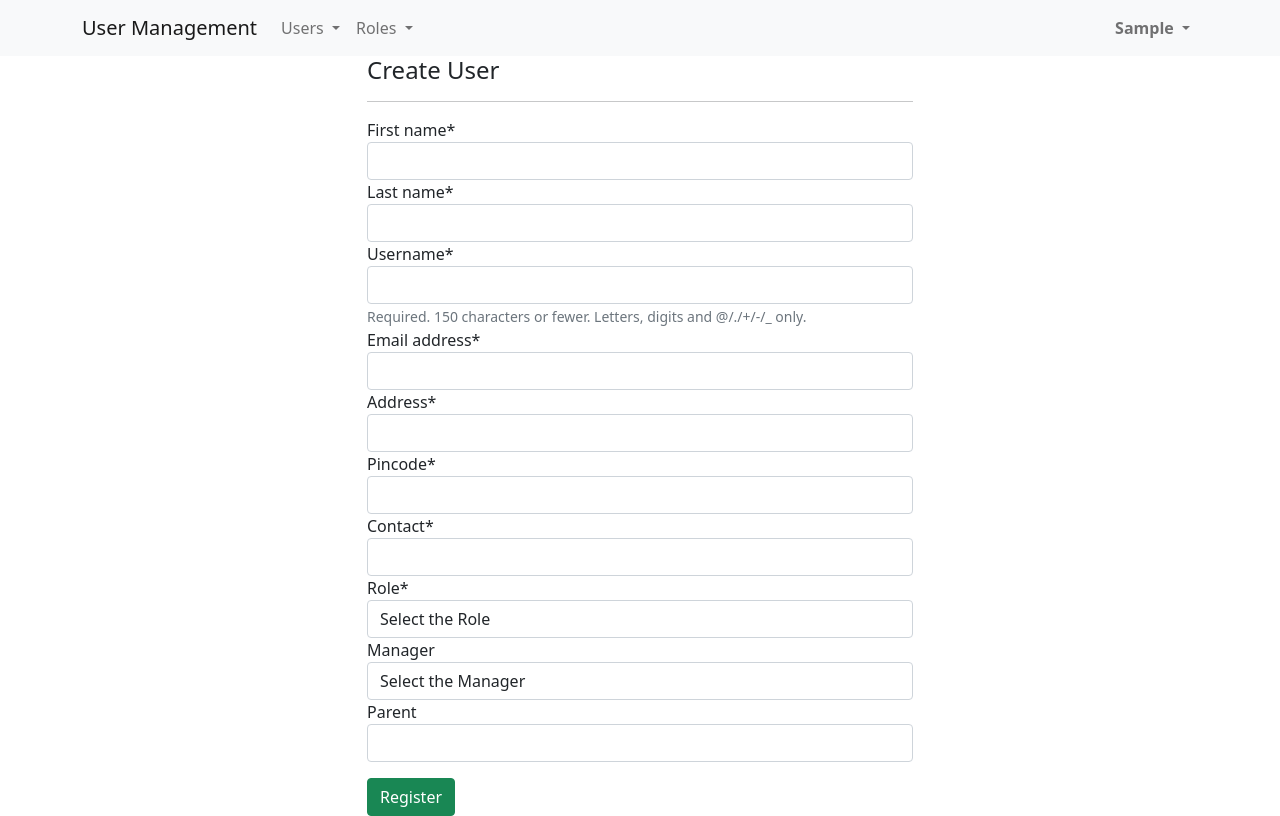
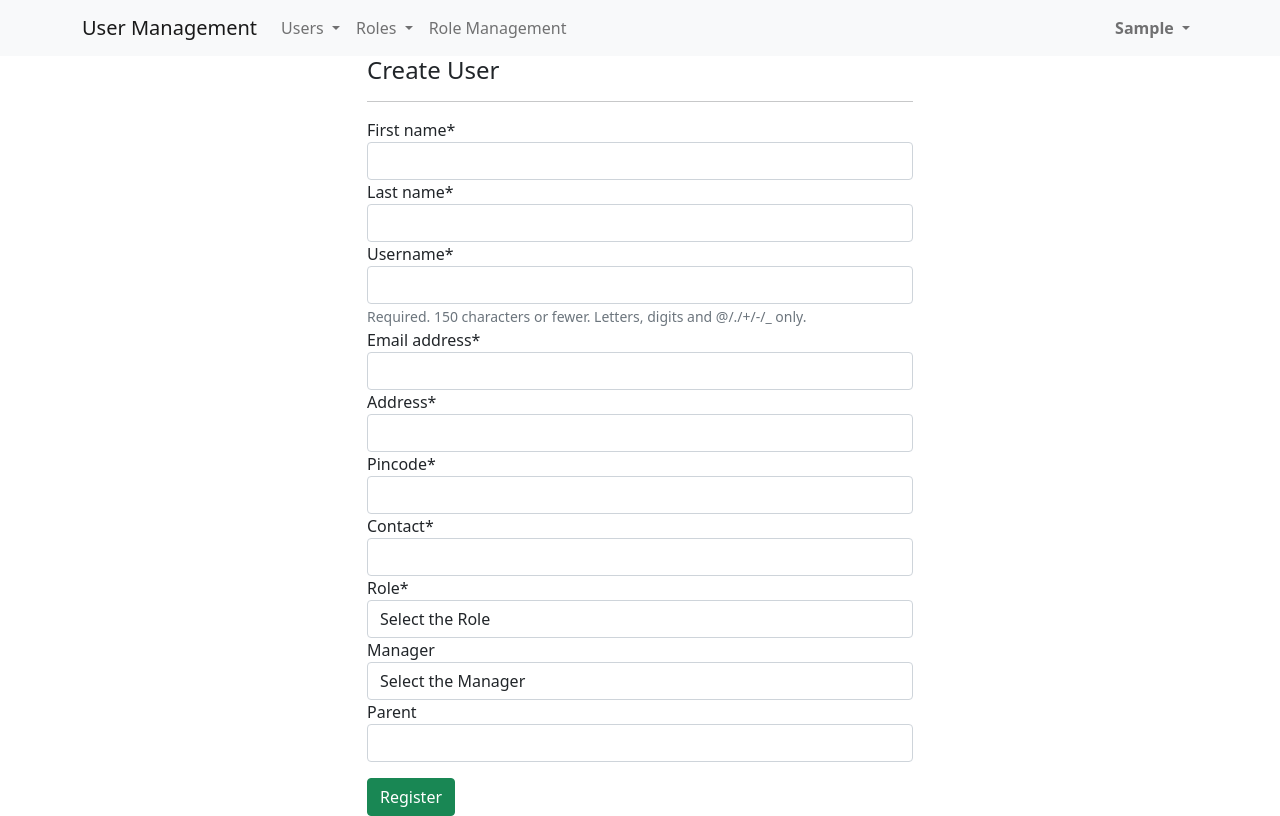
Before and after one commit to radhikaaccubits/User-Management, a Django app: page /create/ in a window 1280 px wide. Run offline with Django 4.2, Linux system fonts and the light colour scheme; the visitor is signed in with stand-in values (Sample User, id 1); data that the repository does not hold is empty; some libraries are stand-ins or nearby versions.

Commit message:
navigation changes added

```diff
--- a/core/templates/base.html
+++ b/core/templates/base.html
@@ -27,7 +27,6 @@
                     </a>
                     <ul class="dropdown-menu" aria-labelledby="navbarDropdown">
                       <li><a class="dropdown-item"  href="{% url "index" %}" >Users</a></li>
-                      <li><a class="dropdown-item"  href="{% url "managerole" %}">Roles</a></li>
                       <li><a class="dropdown-item"  href="{% url 'viewuser' %}" >User Hierarchy</a></li>
                     </ul>
                   </li>
@@ -38,13 +37,16 @@
                       Roles
                     </a>
                     <ul class="dropdown-menu" aria-labelledby="navbarDropdown">
-                      <li><a class="dropdown-item"  href="{% url 'viewuser' %}" >User Hierarchy</a></li>
-                      <li><a class="dropdown-item"  href="{% url 'managerole' %}" >Role Management</a></li>
+                      <li><a class="dropdown-item"  href="{% url "managerole" %}">Roles</a></li>
+                      <li><a class="dropdown-item"  href="#" >Role Hierarchy</a></li>
                     </ul>
                   </li>
+                  <li class="nav-item">
+                    <a class="nav-link"  href="{% url 'managerole' %}" >Role Management</a>
+                  </li>
                 </ul>
+                <ul class="navbar-nav ms-auto">
 
-                <ul class="navbar-nav ms-auto">
                   <li class="nav-item dropdown">
                     <a class="nav-link dropdown-toggle" href="#" id="navbarDropdown" role="button" data-bs-toggle="dropdown" aria-expanded="false">
                       <b>{{request.user|capfirst}}</b>
```
